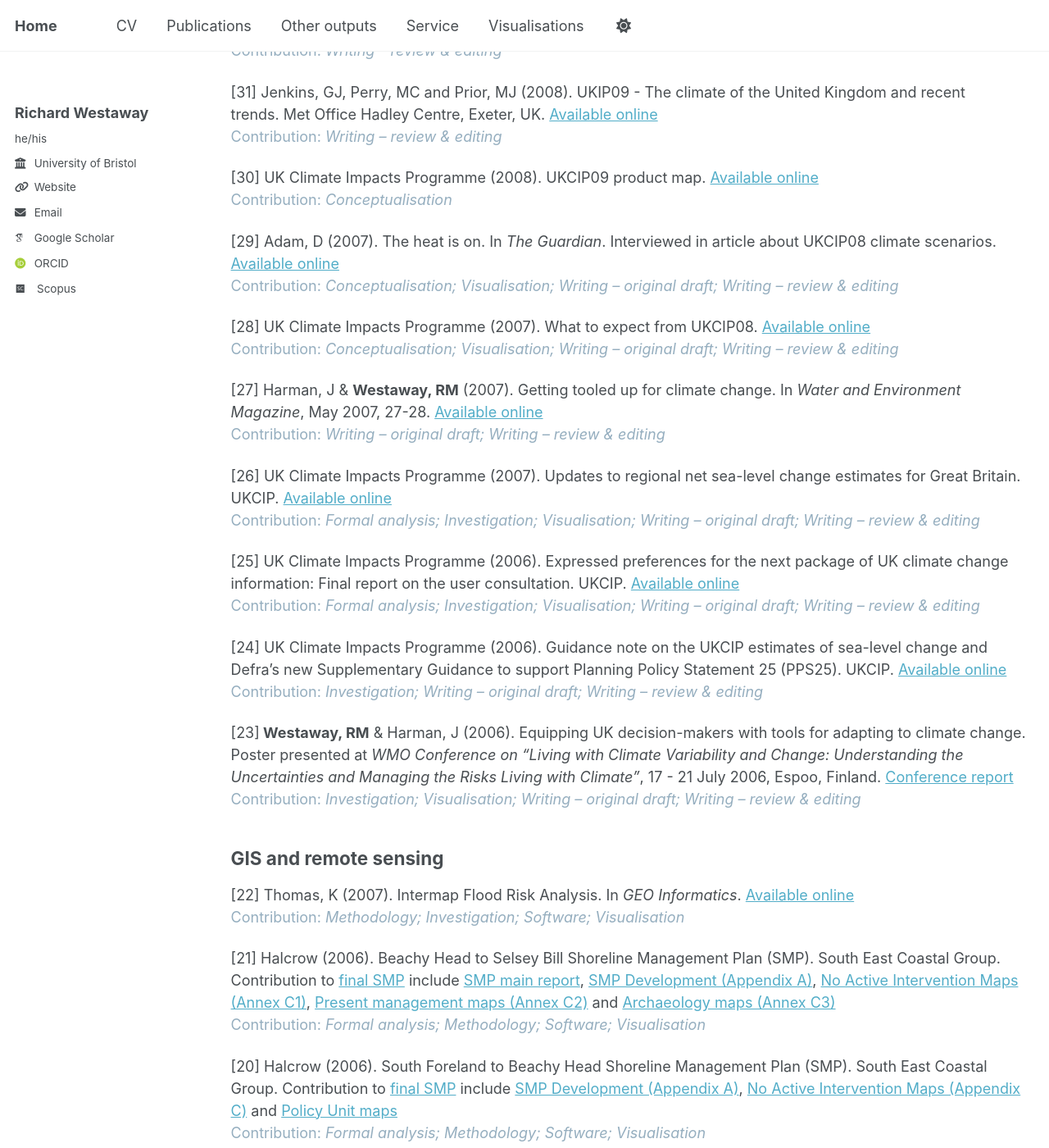
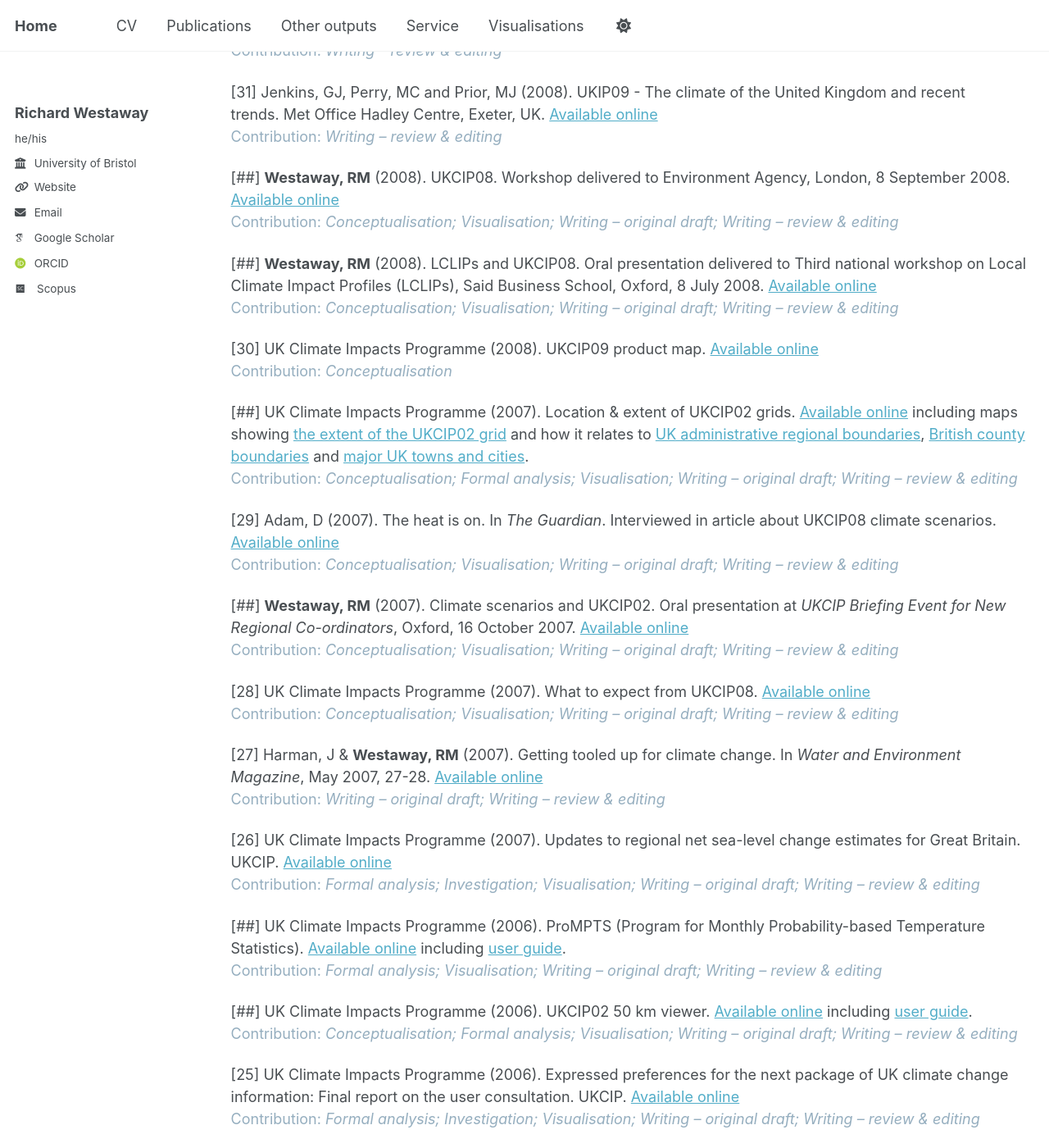
Before and after one commit to richardwestaway/richardwestaway.github.io, a Jekyll site: the page built from _pages/outputs.html, in a window 1280 px wide and 1400 px high, scrolled down 6470 px. Shown: the whole window at 82% size. Built offline with Jekyll 4.4.1, drawn with Linux system fonts in a browser that asks for light colours; some web fonts are replaced; some of the changed text lies outside the part shown.

Commit message:
Update outputs.html

```diff
--- a/_pages/outputs.html
+++ b/_pages/outputs.html
@@ -87,15 +87,36 @@ author_profile: true
 <p>[34] Preston, BL &amp; <strong>Westaway, RM</strong> (2010). A critical look at the state of climate adaptation planning (pp. 205-219). Chapter 19 in&nbsp;<em>Managing Climate Change: Papers from the Greenhouse 2009 Conference </em>(Jubb, Holper and Cai, eds.). CSIRO Publishing: Collingwood, Australia. <a href="https://doi.org/10.1071/9780643100176" target="_blank" rel="noopener">Available online</a><br /><span style="color: #95aebf;">Contribution:<em> Visualization; Writing &ndash; original draft; Writing &ndash; review &amp; editing</em></span></p>
 <p>[33] Preston, BL, <strong>Westaway, RM</strong>, Dessai, S &amp; Smith, TF (2009). Are we adapting to climate change? Research and methods for evaluating progress. In&nbsp;<em>89th American Meteorological Society Annual Meeting: Fourth Symposium on Policy and Socio-Economic Research, Phoenix, USA</em>. <a href="https://ams.confex.com/ams/pdfpapers/148838.pdf" target="_blank" rel="noopener">Available online</a><br /><span style="color: #95aebf;">Contribution:<em> Formal analysis; Investigation; Methodology; Writing &ndash; review &amp; editing</em></span></p>
 <p>[32] Murphy, JM, Sexton, DMH, Jenkins, GJ, Boorman, PM, Booth, BBB, Brown, CC, Clark, RT, Collins, M, Harris, GR, Kendon, EJ, Betts, RA, Brown, SJ, Howard, TP, Humphrey, KA, McCarthy, MP, McDonald, RE, Stephens, A, Wallace, C, Warren, R, Wilby, R, Wood, RA (2009). UKCIP09 - UK Climate Projections Science Report: Climate change projections. Met Office Hadley Centre, Exeter. <a href="https://webarchive.nationalarchives.gov.uk/ukgwa/20181204111026mp_/http://ukclimateprojections-ukcp09.metoffice.gov.uk/media.jsp?mediaid=87894&amp;filetype=pdf" target="_blank" rel="noopener">Available online</a><br /><span style="color: #95aebf;">Contribution:&nbsp;<em>Writing &ndash; review &amp; editing</em></span></p>
+
 <p>[31] Jenkins, GJ, Perry, MC and Prior, MJ (2008). UKIP09 - The climate of the United Kingdom and recent trends.&nbsp;Met Office Hadley Centre, Exeter, UK. <a href="https://webarchive.nationalarchives.gov.uk/ukgwa/20181204111026mp_/http://ukclimateprojections-ukcp09.metoffice.gov.uk/media.jsp?mediaid=87933&amp;filetype=pdf" target="_blank" rel="noopener">Available online</a><br /><span style="color: #95aebf;">Contribution:&nbsp;<em>Writing &ndash; review &amp; editing</em></span></p>
+
+<p>[##] <strong>Westaway, RM</strong> (2008). UKCIP08. Workshop delivered to Environment Agency, London, 8 September 2008. <a href="https://web.archive.org/web/20081223000400/http://www.ukcip.org.uk/images/stories/Present/EA_08_Workshop.pdf" target="_blank" rel="noopener">Available online</a><br /><span style="color: #95aebf;">Contribution:&nbsp;<em>Conceptualisation; Visualisation; Writing &ndash; original draft; Writing &ndash; review &amp; editing</em></span></p>
+
+<p>[##] <strong>Westaway, RM</strong> (2008). LCLIPs and UKCIP08. Oral presentation delivered to Third national workshop on Local Climate Impact Profiles (LCLIPs), Said Business School, Oxford, 8 July 2008. <a href="https://web.archive.org/web/20090418034136/http://www.ukcip.org.uk/images/stories/LCLIP/09_LCLIP_UKCIP08.pdf" target="_blank" rel="noopener">Available online</a><br /><span style="color: #95aebf;">Contribution:&nbsp;<em>Conceptualisation; Visualisation; Writing &ndash; original draft; Writing &ndash; review &amp; editing</em></span></p>
+
 <p>[30] UK Climate Impacts Programme (2008). UKCIP09 product map.&nbsp;<a href="https://webarchive.nationalarchives.gov.uk/ukgwa/20181204111041mp_/http://ukclimateprojections-ukcp09.metoffice.gov.uk/media.jsp?mediaid=87823&amp;filetype=pdf" target="_blank" rel="noopener">Available online</a><br /><span style="color: #95aebf;">Contribution:&nbsp;<em>Conceptualisation</em></span></p>
+
+<p>[##] UK Climate Impacts Programme (2007). Location & extent of UKCIP02 grids. <a href="https://web.archive.org/web/20090418031923/http://www.ukcip.org.uk/index.php?option=com_content&task=view&id=242&Itemid=336" target="_blank" rel="noopener">Available online</a> including maps showing <a href="https://web.archive.org/web/20090418031923/http://www.ukcip.org.uk/images/stories/Tools_pdfs/50km_grid.pdf" target="_blank" rel="noopener">the extent of the UKCIP02 grid</a> and how it relates to <a href="https://web.archive.org/web/20090418031923/http://www.ukcip.org.uk/images/stories/Tools_pdfs/50km_grid_regions.pdf" target="_blank" rel="noopener">UK administrative regional boundaries</a>, <a href="https://web.archive.org/web/20090418031923/http://www.ukcip.org.uk/images/stories/Tools_pdfs/50km_grid_counties.pdf" target="_blank" rel="noopener">British county boundaries</a> and <a href="https://web.archive.org/web/20090418031923/http://www.ukcip.org.uk/images/stories/Tools_pdfs/50km_grid_townsandcities.pdf" target="_blank" rel="noopener">major UK towns and cities</a>.<br /><span style="color: #95aebf;">Contribution:&nbsp;<em>Conceptualisation; Formal analysis; Visualisation; Writing &ndash; original draft; Writing &ndash; review &amp; editing</em></span></p>
+
 <p>[29] Adam, D (2007). The heat is on. In&nbsp;<em>The Guardian</em>.&nbsp;Interviewed in article about UKCIP08 climate scenarios. <a href="https://www.theguardian.com/environment/2007/may/21/climatechange.climatechangeenvironment" target="_blank" rel="noopener">Available online</a><br /><span style="color: #95aebf;">Contribution:&nbsp;<em>Conceptualisation; Visualisation; Writing &ndash; original draft; Writing &ndash; review &amp; editing</em></span></p>
+
+<p>[##] <strong>Westaway, RM</strong> (2007). Climate scenarios and UKCIP02. Oral presentation at <em>UKCIP Briefing Event for New Regional Co-ordinators</em>, Oxford, 16 October 2007. <a href="https://web.archive.org/web/20081223000333/http://www.ukcip.org.uk/images/stories/Present/1016_RW_Climscience_Regional_coords.pdf" target="_blank" rel="noopener">Available online</a><br /><span style="color: #95aebf;">Contribution:&nbsp;<em>Conceptualisation; Visualisation; Writing &ndash; original draft; Writing &ndash; review &amp; editing</em></span></p>
+
 <p>[28] UK Climate Impacts Programme (2007). What to expect from UKCIP08.&nbsp;<a href="https://web.archive.org/web/20071027211332/http://www.ukcip.org.uk/scenarios/documents/UKCIP08bookletfinal.pdf" target="_blank" rel="noopener">Available online</a><br /><span style="color: #95aebf;">Contribution:&nbsp;<em>Conceptualisation; Visualisation; Writing &ndash; original draft; Writing &ndash; review &amp; editing</em></span></p>
+
 <p>[27] Harman, J &amp; <strong>Westaway, RM</strong>&nbsp;(2007). Getting tooled up for climate change. In&nbsp;<em>Water and Environment Magazine</em>, May 2007, 27-28.&nbsp;<a href="https://richardwestaway.github.io/files/2007-getting-tooled-up-for-climate-change-ciwem.pdf" target="_blank" rel="noopener">Available online</a><br /><span style="color: #95aebf;">Contribution: <em>Writing &ndash; original draft; Writing &ndash; review &amp; editing</em></span></p>
 <p>[26] UK Climate Impacts Programme (2007).&nbsp;Updates to regional net sea-level change estimates for Great Britain. UKCIP.&nbsp;<a href="https://web.archive.org/web/20071028212549/http://data.ukcip.org.uk/resources/publications/documents/124.pdf" target="_blank" rel="noopener">Available online</a><br /><span style="color: #95aebf;">Contribution: <em>Formal analysis; Investigation; Visualisation; Writing &ndash; original draft; Writing &ndash; review &amp; editing</em></span></p>
+
+<p>[##] UK Climate Impacts Programme (2006). ProMPTS (Program for Monthly Probability-based Temperature Statistics). <a href="https://web.archive.org/web/20081230170047/http://www.ukcip.org.uk/index.php?option=com_content&task=view&id=245&Itemid=339" target="_blank" rel="noopener">Available online</a> including <a href="https://web.archive.org/web/20090418034415/http://www.ukcip.org.uk/images/stories/Tools/ukcip02extras_promptsuserguide_may06.pdf" target="_blank" rel="noopener">user guide</a>.<br /><span style="color: #95aebf;">Contribution:&nbsp;<em>Formal analysis; Visualisation; Writing &ndash; original draft; Writing &ndash; review &amp; editing</em></span></p>
+
+<p>[##] UK Climate Impacts Programme (2006). UKCIP02 50 km viewer. <a href="https://web.archive.org/web/20090418031929/http://www.ukcip.org.uk/index.php?option=com_content&task=view&id=244&Itemid=338" target="_blank" rel="noopener">Available online</a> including <a href="https://web.archive.org/web/20090418031929/http://www.ukcip.org.uk/images/stories/Tools/02_50km_viewer_may06.pdf" target="_blank" rel="noopener">user guide</a>.<br /><span style="color: #95aebf;">Contribution:&nbsp;<em>Conceptualisation; Formal analysis; Visualisation; Writing &ndash; original draft; Writing &ndash; review &amp; editing</em></span></p>
+
 <p>[25] UK Climate Impacts Programme (2006). Expressed preferences for the next package of UK climate change information:&nbsp;Final report on the user consultation.&nbsp;UKCIP.&nbsp;<a href="https://richardwestaway.github.io/files/2006-user-consultation-report-ukcip.pdf" target="_blank" rel="noopener">Available online</a><br /><span style="color: #95aebf;">Contribution: <em>Formal analysis; Investigation; Visualisation; Writing &ndash; original draft; Writing &ndash; review &amp; editing</em></span></p>
 <p>[24] UK Climate Impacts Programme (2006). Guidance note on the UKCIP estimates of sea-level change and Defra&rsquo;s new Supplementary Guidance to support Planning Policy Statement 25 (PPS25). UKCIP.&nbsp;<a href="https://web.archive.org/web/20071028013217/http://www.ukcip.org.uk/scenarios/ukcip02_extras/documents/SLC_guidancenote_Nov06_v2.pdf" target="_blank" rel="noopener">Available online</a><br /><span style="color: #95aebf;">Contribution: <em>Investigation; Writing &ndash; original draft; Writing &ndash; review &amp; editing</em></span></p>
 <p>[23]<strong> Westaway, RM</strong> &amp; Harman, J (2006). Equipping UK decision-makers with tools for adapting to climate change. Poster presented at <em>WMO Conference on &ldquo;Living with Climate Variability and Change: Understanding the Uncertainties and Managing the Risks Living with Climate&rdquo;</em>, 17 - 21 July 2006, Espoo, Finland.&nbsp;<a href="https://library.wmo.int/records/item/58506-report-of-wmo-conference-on-living-with-climate-variability-and-change?offset=1" target="_blank" rel="noopener">Conference report</a><br /><span style="color: #95aebf;">Contribution: <em>Investigation; Visualisation; </em><em>Writing &ndash; original draft; Writing &ndash; review &amp; editing</em></span></p>
+
+<p>[##] UK Climate Impacts Programme (2005-2008). UKCIP Scenarios Gateway. <a href="https://web.archive.org/web/20081230165618/http://www.ukcip.org.uk/index.php?option=com_content&task=view&id=156&Itemid=288" target="_blank" rel="noopener">Available online</a> including <a href="https://web.archive.org/web/20090418031730/http://www.ukcip.org.uk/images/stories/Tools_pdfs/whatisukcip02.pdf" target="_blank" rel="noopener">What is UKCIP02?</a> and <a href="https://web.archive.org/web/20090418031814/http://www.ukcip.org.uk/images/stories/Tools_pdfs/02headlinemessages.pdf" target="_blank" rel="noopener">UKCIP02 headline messages</a>.<br /><span style="color: #95aebf;">Contribution:&nbsp;<em>Conceptualisation; Visualisation; Writing &ndash; original draft; Writing &ndash; review &amp; editing</em></span></p>
+
 <h2>GIS and remote sensing</h2>
 <p>[22] Thomas, K (2007). Intermap Flood Risk Analysis. In&nbsp;<em>GEO Informatics</em>. <a href="https://web.archive.org/web/20091009004505/https://www.geoinformatics.com/blog/online-articles/intermap-flood-risk-analysis" target="_blank" rel="noopener">Available online</a><br /><span style="color: #95aebf;">Contribution: <em>Methodology; Investigation; Software; Visualisation</em></span></p>
 <p>[21] Halcrow (2006). Beachy Head to Selsey Bill Shoreline Management Plan (SMP). South East Coastal Group. Contribution to <a href="https://environment.data.gov.uk/shoreline-planning/shoreline-management-plan/SMP12" target="_blank" rel="noopener">final SMP</a> include <a href="https://environment.data.gov.uk/shoreline-planning/documents/SMP12%2FSMP12%20-%20Beachy%20Head%20to%20Selsey%20Bill_Final%20Plan_%5B11-2009%5D.pdf" target="_blank" rel="noopener">SMP main report</a>, <a href="https://environment.data.gov.uk/shoreline-planning/documents/SMP12%2FAppendix%20A_SMP%20Development.PDF" target="_blank" rel="noopener">SMP Development (Appendix A)</a>, <a href="https://environment.data.gov.uk/shoreline-planning/documents/SMP12%2FApproved%20Annexes%2FAnnex%20C1-No%20Active%20Intervention%20Maps.pdf" target="_blank" rel="noopener">No Active Intervention Maps (Annex C1)</a>, <a href="https://environment.data.gov.uk/shoreline-planning/documents/SMP12%2FApproved%20Annexes%2FAnnex%20C2-%20Present%20Management%20Maps.pdf" target="_blank" rel="noopener">Present management maps (Annex C2)</a> and <a href="https://environment.data.gov.uk/shoreline-planning/documents/SMP12%2FApproved%20Annexes%2FAnnex%20D2-%20Archaeology%20Maps.pdf" target="_blank" rel="noopener">Archaeology maps (Annex C3)</a><br /><span style="color: #95aebf;">Contribution: <em>Formal analysis; Methodology; Software; Visualisation</em></span></p>
```
